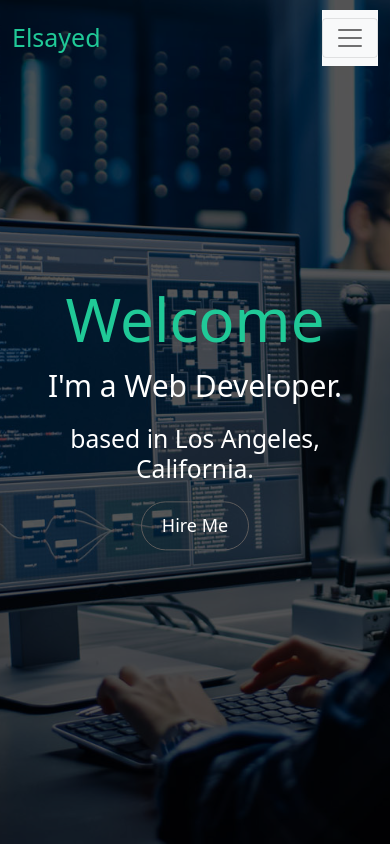
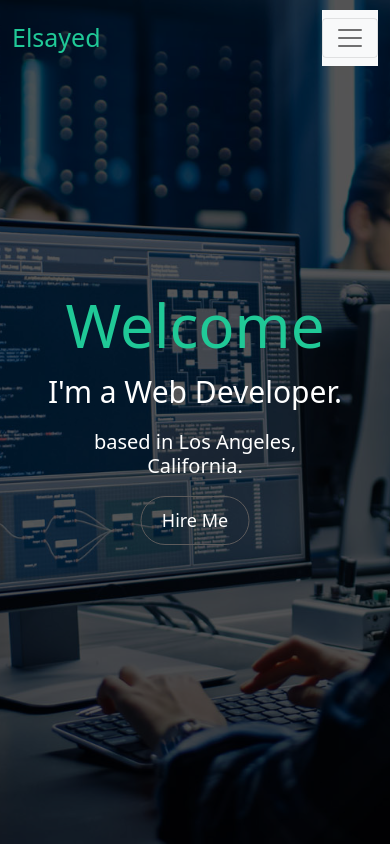
Before and after one commit to Elsayed23/home-Page, a plain HTML site: page index.html in a window 390 px wide. Drawn offline with nearby package versions, Linux system fonts and the light colour scheme.

Commit message:
Update H_P.css

```diff
--- a/css/H_P.css
+++ b/css/H_P.css
@@ -162,4 +162,8 @@ body {
     .H-page .nav .container {
         justify-content: space-between;
     }
+        .content h2 {
+        font-size: 20px;
+        min-width: 299px;
+    }
 }
```
